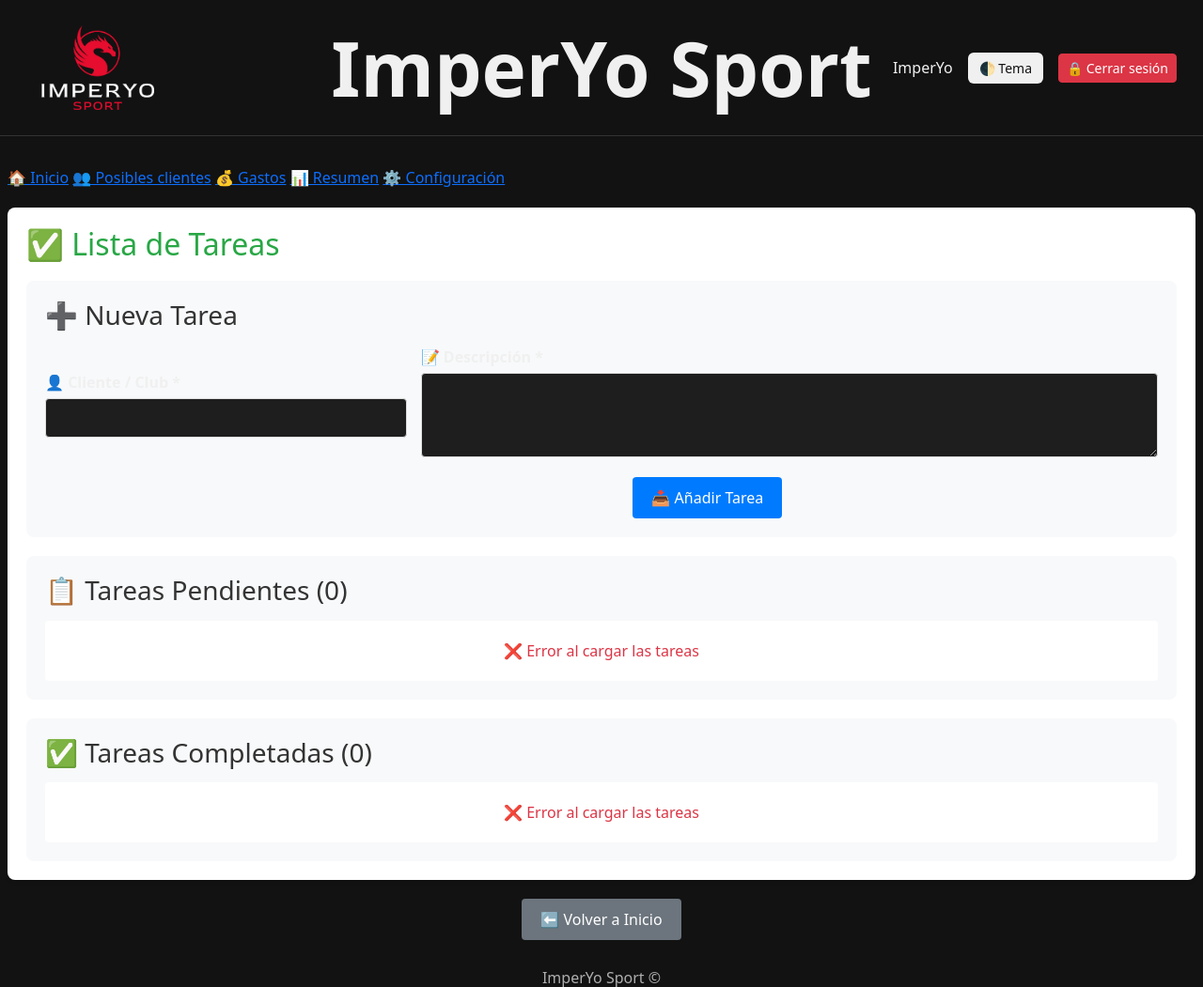
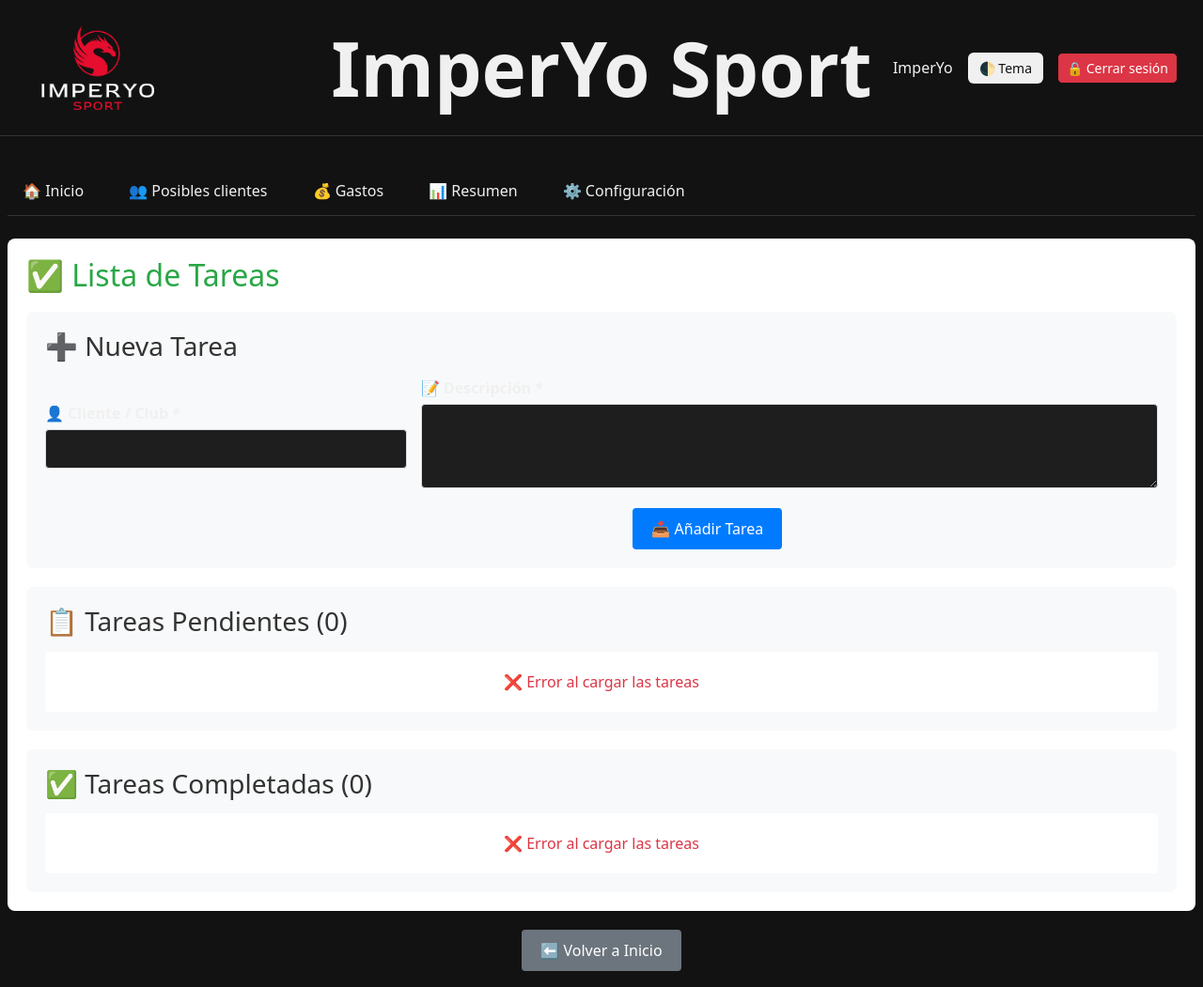
Before and after one commit to LuisPastorMartinez/imperyo_django, a Django app: page /pedidos/tareas/ in a window 1280 px wide. Shown: the top 1051 px of the page at 94% size. Run offline with Django 5.2, Linux system fonts and the light colour scheme; a user stored in the database is signed in; data that the repository does not hold is empty.

Commit message:
arriego tareas

```diff
--- a/pedidos/templates/pedidos/tareas.html
+++ b/pedidos/templates/pedidos/tareas.html
@@ -2,8 +2,8 @@
 {% block contenido %}
 
 <!-- Barra de navegación -->
-<div style="display: flex; justify-content: space-between; align-items: center; margin-bottom: 20px;">
-    <div>
+<nav class="navbar-nav-horizontal mb-4">
+
          {% if request.resolver_match.url_name != 'pedidos_home' %}
     <a href="{% url 'pedidos_home' %}" class="nav-item {% if request.resolver_match.url_name == 'pedidos_home' %}active{% endif %}">🏠 Inicio</a>
     {% endif %}
@@ -24,9 +24,11 @@
     {% if request.resolver_match.url_name != 'configuracion' %}
     <a href="{% url 'configuracion' %}" class="nav-item {% if request.resolver_match.url_name == 'configuracion' %}active{% endif %}">⚙️ Configuración</a>
     {% endif %}
+</nav>
 
-    </div>
-</div>
+
+
+
 
 <!-- ========== SECCIÓN DE TAREAS ========== -->
 <div style="background-color: white; padding: 20px; border-radius: 8px; box-shadow: 0 2px 4px rgba(0,0,0,0.1);">
```
